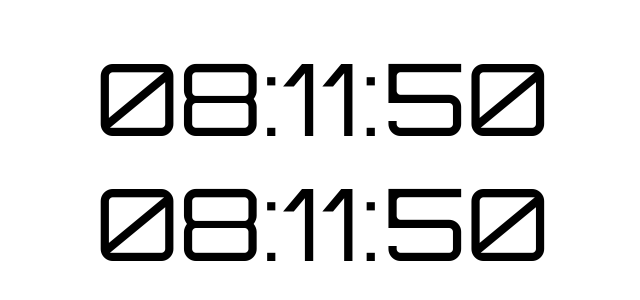
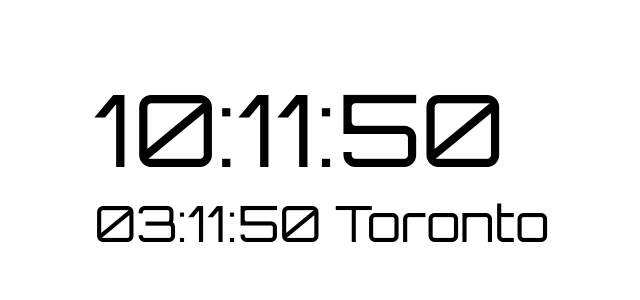
Before and after one commit to ayhanbasmisirli/digital_clock, a plain HTML site: page index.html in a window 1280 px wide. Shown: the part 240-540 px from the top of the page, without its empty margins (318-958 px from the left). Drawn offline with Linux system fonts and the light colour scheme.

Commit message:
adding different time zones

```diff
--- a/css/style.css
+++ b/css/style.css
@@ -4,7 +4,11 @@ position: fixed;
  left:50%;
  transform:translate(-50%,-50%);
 }
-#clock_element ,#clock_element2{
+#clock_element {
 font-family: Orbitron;
 font-size: 100px;
 }
+#clock_element2{
+font-family: Orbitron;
+font-size: 50px;
+}
--- a/js/main.js
+++ b/js/main.js
@@ -1,20 +1,27 @@
 function ready (){
 
 
-	var clock1 = new Clock('clock_element');
-	var clock2 = new Clock('clock_element2');
-	var  d  =new Date();
-	console.log(d.getTimezoneOffset()/60)
+	var clock1 = new Clock('clock_element',120);
+	var clock2 = new Clock('clock_element2',-300,'Toronto');
+
+
+
+
+
 }
 
-function Clock(id){
+function Clock(id,offset,label){
 
-
+       	offset = offset || 0;
+       	label = label || ' ';
+       	var  d  = new Date();
+ 	this.offset = (offset+d.getTimezoneOffset())*60*1000;
  	this.updateClock = function(){
  		var date = new Date()
+ 		date = new Date(this.offset+date.getTime());
 		var element = document.getElementById(id);
-		element.innerHTML =  this.zerocorrect(date.getHours())+":"+this.zerocorrect(date.getMinutes())+":"+this.zerocorrect(date.getSeconds())
-		console.log(this);
+		element.innerHTML =  this.zerocorrect(date.getHours())+":"+this.zerocorrect(date.getMinutes())+":"+this.zerocorrect(date.getSeconds())+' '+label
+		//console.log(this);
 
  	};
 
```
